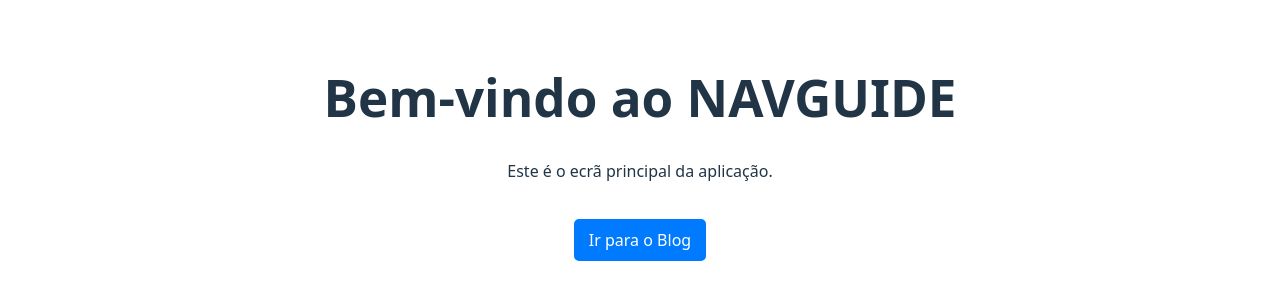
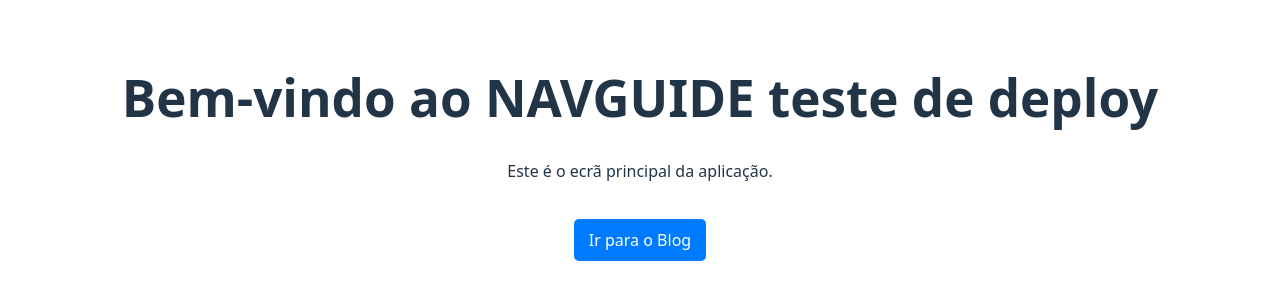
Before and after one commit to joao04simoes/NAVGUIDE_SITE, a Vue app: page / in a window 1280 px wide. Shown: the part 260-560 px from the top of the page. Built offline with nearby package versions, Linux system fonts and the light colour scheme.

Commit message:
mudar para teste

```diff
--- a/src/components/main.vue
+++ b/src/components/main.vue
@@ -1,6 +1,6 @@
 <template>
     <div class="main-container">
-        <h1>Bem-vindo ao NAVGUIDE</h1>
+        <h1>Bem-vindo ao NAVGUIDE teste de deploy</h1>
         <p>Este é o ecrã principal da aplicação.</p>
 
         <button @click="$router.push('/Blog')">Ir para o Blog</button>
```
